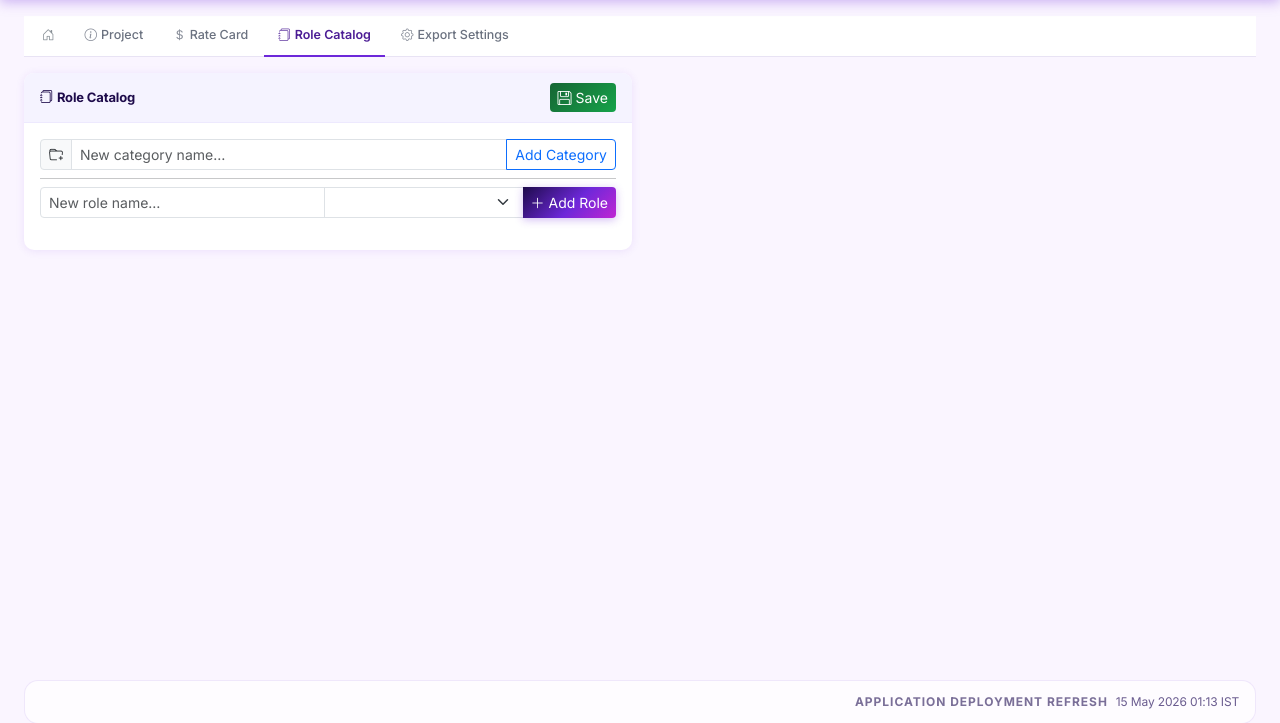
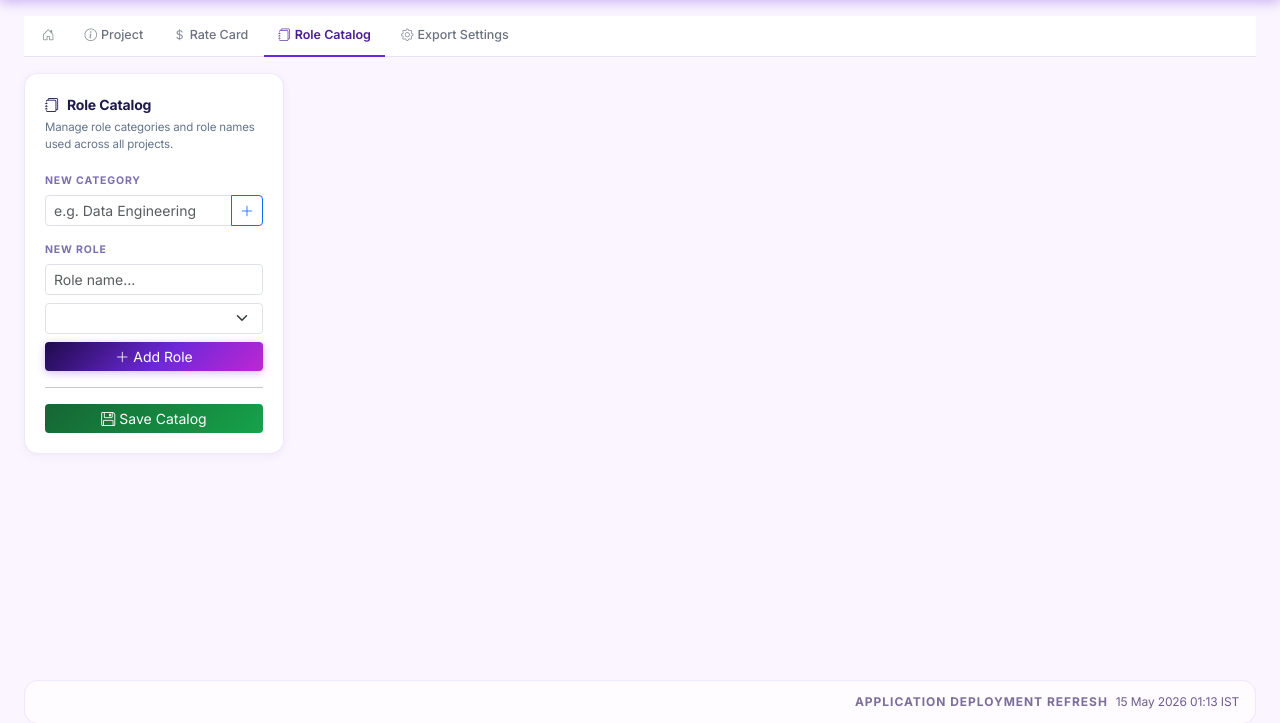
Before and after one commit to mogaliraju/PnL, a Flask app: page /project-editor/1 in a window 1280 px wide, after a click on "Role Catalog". Shown: the part 58-781 px from the top of the page. Run offline with Flask 3, Linux system fonts and the light colour scheme; the visitor is signed in with stand-in values (Sample User, id 1); data comes from the database, SQL or seed files in the repository; data that the repository does not hold is empty; some libraries are stand-ins or nearby versions.

Commit message:
Redesign Role Catalog: full-width two-column layout with category card grid
Co-Authored-By: Claude Sonnet 4.6 <noreply@anthropic.com>

```diff
--- a/static/css/style.css
+++ b/static/css/style.css
@@ -1177,6 +1177,150 @@ input[type=number]::-webkit-inner-spin-button { opacity: 1; }
   flex-shrink: 0;
 }
 
+/* ── Role Catalog ──────────────────────────────────────── */
+.catalog-shell {
+  display: grid;
+  grid-template-columns: 260px 1fr;
+  gap: 20px;
+  align-items: start;
+}
+
+.catalog-sidebar {
+  background: #fff;
+  border: 1px solid rgba(109,40,217,0.10);
+  border-radius: 14px;
+  padding: 20px;
+  box-shadow: 0 2px 10px rgba(30,11,75,0.05);
+  position: sticky;
+  top: 12px;
+}
+
+.catalog-sidebar-header { margin-bottom: 20px; }
+.catalog-sidebar-title {
+  font-size: 14px;
+  font-weight: 700;
+  color: #1e1b4b;
+  letter-spacing: -0.01em;
+  margin-bottom: 4px;
+}
+.catalog-sidebar-sub {
+  font-size: 11.5px;
+  color: #64748b;
+  line-height: 1.5;
+}
+
+.catalog-section-label {
+  font-size: 10.5px;
+  font-weight: 700;
+  text-transform: uppercase;
+  letter-spacing: 0.08em;
+  color: #7c6fb0;
+  margin-bottom: 6px;
+}
+
+.catalog-main { min-width: 0; }
+
+.catalog-grid {
+  display: grid;
+  grid-template-columns: repeat(auto-fill, minmax(220px, 1fr));
+  gap: 14px;
+}
+
+.catalog-card {
+  background: #fff;
+  border: 1px solid rgba(109,40,217,0.10);
+  border-radius: 12px;
+  overflow: hidden;
+  box-shadow: 0 2px 8px rgba(30,11,75,0.05);
+  transition: box-shadow 0.15s;
+}
+.catalog-card:hover { box-shadow: 0 4px 16px rgba(30,11,75,0.10); }
+
+.catalog-card-header {
+  display: flex;
+  align-items: center;
+  gap: 8px;
+  padding: 10px 12px;
+  background: #1e1b4b;
+  border-bottom: 1px solid rgba(109,40,217,0.10);
+}
+.catalog-card-title {
+  flex: 1;
+  font-size: 11px;
+  font-weight: 700;
+  text-transform: uppercase;
+  letter-spacing: 0.08em;
+  color: #e2d9f3;
+  min-width: 0;
+  overflow: hidden;
+  text-overflow: ellipsis;
+  white-space: nowrap;
+}
+.catalog-card-meta {
+  font-size: 10px;
+  color: #a89ec9;
+  white-space: nowrap;
+  flex-shrink: 0;
+}
+.catalog-card-del {
+  border: none;
+  background: transparent;
+  color: #f87171;
+  padding: 0 2px;
+  font-size: 12px;
+  line-height: 1;
+  opacity: 0.7;
+  flex-shrink: 0;
+  cursor: pointer;
+}
+.catalog-card-del:hover { opacity: 1; }
+
+.catalog-card-roles { padding: 8px 0; }
+
+.catalog-role-row {
+  display: flex;
+  align-items: center;
+  justify-content: space-between;
+  padding: 5px 12px;
+  transition: background 0.12s;
+}
+.catalog-role-row:hover { background: #f5f3ff; }
+
+.catalog-role-name {
+  font-size: 12.5px;
+  color: #1e293b;
+  min-width: 0;
+  overflow: hidden;
+  text-overflow: ellipsis;
+  white-space: nowrap;
+}
+.catalog-role-del {
+  border: none;
+  background: transparent;
+  color: #94a3b8;
+  font-size: 14px;
+  padding: 0 2px;
+  line-height: 1;
+  cursor: pointer;
+  flex-shrink: 0;
+  opacity: 0.6;
+}
+.catalog-role-del:hover { color: #dc2626; opacity: 1; }
+
+.catalog-role-empty {
+  padding: 8px 12px;
+  font-size: 12px;
+  color: #94a3b8;
+  font-style: italic;
+}
+
+.catalog-empty {
+  text-align: center;
+  padding: 60px 20px;
+  color: #94a3b8;
+  font-size: 13px;
+}
+
 /* ── Project tab sticky save bar ───────────────────────── */
 .proj-savebar {
   background: #fff;
--- a/templates/index.html
+++ b/templates/index.html
@@ -626,35 +626,41 @@
     <!-- ===== RELEASES ===== -->
     <!-- ===== PNL ROLES ===== -->
     <div class="tab-pane fade" id="tab-pnl-roles">
-      <div class="row g-3">
-        <div class="col-lg-6">
-          <div class="card">
-            <div class="card-header fw-bold d-flex justify-content-between align-items-center">
-              <span><i class="bi bi-journals me-1"></i>Role Catalog</span>
-              <button class="btn btn-success btn-sm" onclick="saveSettings(); showToast('Role catalog saved!', 'success')">
-                <i class="bi bi-floppy me-1"></i>Save
-              </button>
-            </div>
-            <div class="card-body">
-              <!-- Add new category -->
-              <div class="input-group input-group-sm mb-2">
-                <span class="input-group-text"><i class="bi bi-folder-plus"></i></span>
-                <input type="text" class="form-control" id="new_catalog_category" placeholder="New category name…"/>
-                <button class="btn btn-outline-primary" onclick="addCatalogCategory()">Add Category</button>
-              </div>
-              <hr class="my-2"/>
-              <!-- Add new role -->
-              <div class="input-group input-group-sm mb-3">
-                <input type="text" class="form-control" id="new_catalog_role" placeholder="New role name…"/>
-                <select class="form-select" id="new_catalog_group" style="max-width:200px"></select>
-                <button class="btn btn-primary" onclick="addToCatalog()">
-                  <i class="bi bi-plus-lg"></i> Add Role
-                </button>
-              </div>
-              <div id="catalog-list" style="max-height:600px;overflow-y:auto;font-size:13px;"></div>
-            </div>
+      <div class="catalog-shell">
+
+        <!-- Left sidebar: controls -->
+        <div class="catalog-sidebar">
+          <div class="catalog-sidebar-header">
+            <div class="catalog-sidebar-title"><i class="bi bi-journals me-2"></i>Role Catalog</div>
+            <div class="catalog-sidebar-sub">Manage role categories and role names used across all projects.</div>
           </div>
+
+          <div class="catalog-section-label">New Category</div>
+          <div class="input-group input-group-sm mb-3">
+            <input type="text" class="form-control" id="new_catalog_category" placeholder="e.g. Data Engineering"/>
+            <button class="btn btn-outline-primary" onclick="addCatalogCategory()"><i class="bi bi-plus-lg"></i></button>
+          </div>
+
+          <div class="catalog-section-label">New Role</div>
+          <div class="mb-2">
+            <input type="text" class="form-control form-control-sm mb-2" id="new_catalog_role" placeholder="Role name…"/>
+            <select class="form-select form-select-sm mb-2" id="new_catalog_group"></select>
+            <button class="btn btn-primary btn-sm w-100" onclick="addToCatalog()">
+              <i class="bi bi-plus-lg me-1"></i>Add Role
+            </button>
+          </div>
+
+          <hr class="my-3"/>
+          <button class="btn btn-success btn-sm w-100" onclick="saveSettings(); showToast('Role catalog saved!', 'success')">
+            <i class="bi bi-floppy me-1"></i>Save Catalog
+          </button>
         </div>
+
+        <!-- Right main area: catalog grid -->
+        <div class="catalog-main">
+          <div id="catalog-list"></div>
+        </div>
+
       </div>
     </div>
 
```
Also changed, not shown: static/js/app.js.
